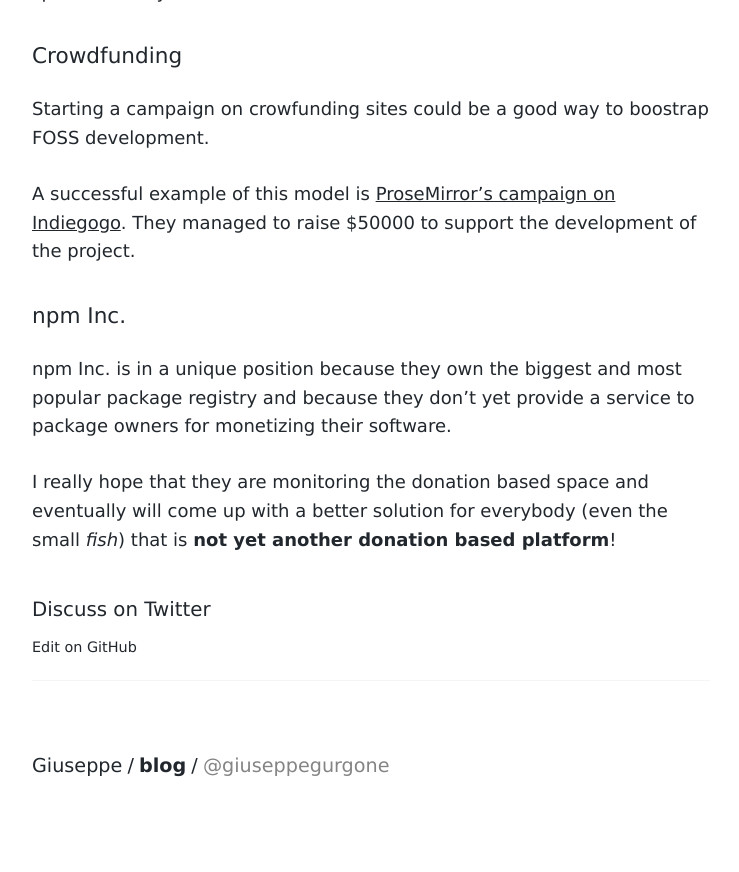
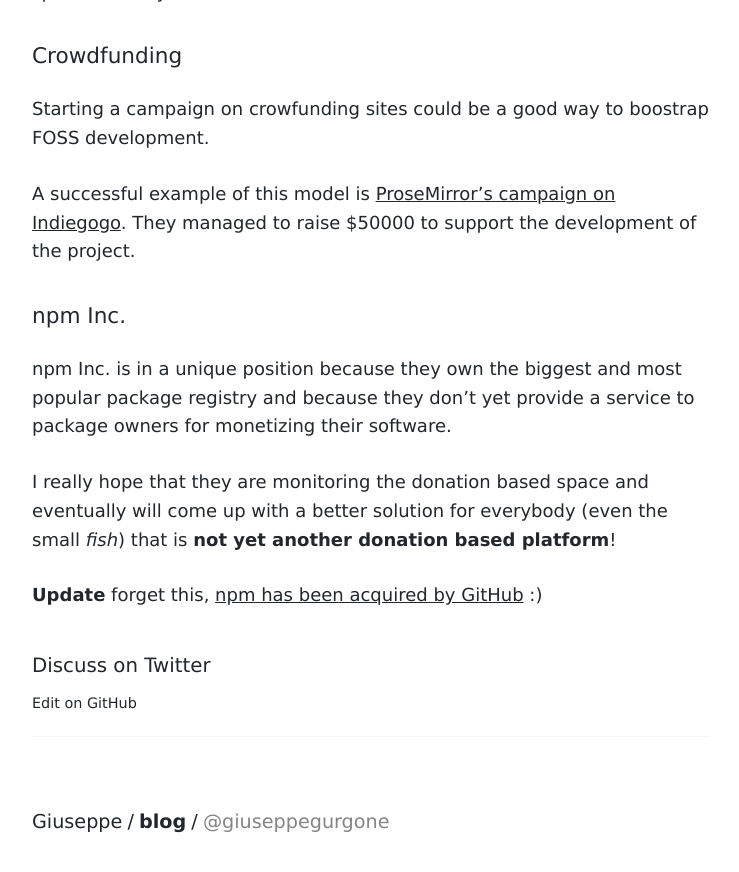
Before and after one commit to giuseppeg/giuseppeg.github.com, a Jekyll site: the page built from _posts/2019-10-11-github-sponsors-oss-sustainability.md, in a window 1280 px wide and 900 px high, scrolled down 4370 px. Shown: the top 872 px of the window, without its empty margins (269-1008 px from the left). Built offline with Jekyll 4.4.1, drawn with Linux system fonts in a browser that asks for light colours; comment, search, counter and statistics services are not loaded; before the commit the page ends 5214 px from its top, so only the background shows below that.

Commit message:
npm acquired

```diff
--- a/_posts/2019-10-11-github-sponsors-oss-sustainability.md
+++ b/_posts/2019-10-11-github-sponsors-oss-sustainability.md
@@ -85,3 +85,5 @@
 npm Inc. is in a unique position because they own the biggest and most popular package registry and because they don't yet provide a service to package owners for monetizing their software.
 
 I really hope that they are monitoring the donation based space and eventually will come up with a better solution for everybody (even the small _fish_) that is **not yet another donation based platform**!
+
+**Update** forget this, [npm has been acquired by GitHub](https://github.blog/2020-04-15-npm-has-joined-github) :)
```
